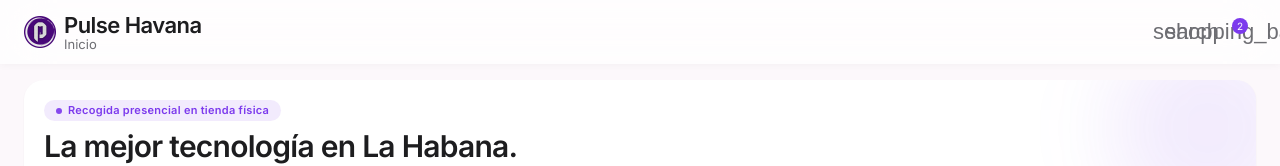
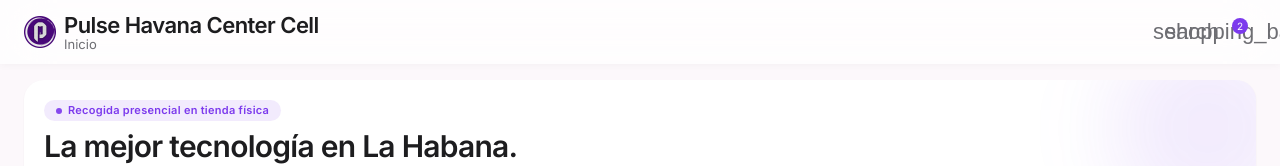
Before and after one commit to kmilodenisglez/pulsehavana-frontend-next, a Next.js app: page / in a window 1280 px wide. Shown: the top 166 px of the page. Built offline with nearby package versions, Linux system fonts and the light colour scheme; a web font is replaced by a local one.

Commit message:
fix: update alt text for BrandLogo and header title in StoreHeader for clarity
Signed-off-by: kmilo <kmilo.denis.glez@yandex.com>

```diff
--- a/src/components/BrandLogo.tsx
+++ b/src/components/BrandLogo.tsx
@@ -5,7 +5,7 @@ export function BrandLogo({ className = "" }: { className?: string }) {
   return (
     <Image
       src={logoUrl}
-      alt="Pulse Havana Logo"
+      alt="Pulse Havana Center Cell Logo"
       width={128}
       height={128}
       unoptimized
--- a/src/components/StoreHeader.tsx
+++ b/src/components/StoreHeader.tsx
@@ -17,7 +17,7 @@ export function StoreHeader() {
           <BrandLogo />
           <div className="flex flex-col min-w-0">
             <span className="font-headline text-headline text-ink-primary leading-none truncate tracking-tight">
-              Pulse Havana
+              Pulse Havana Center Cell
             </span>
             <span className="font-caption text-caption text-ink-secondary truncate leading-none mt-0.5">
               Inicio
```
